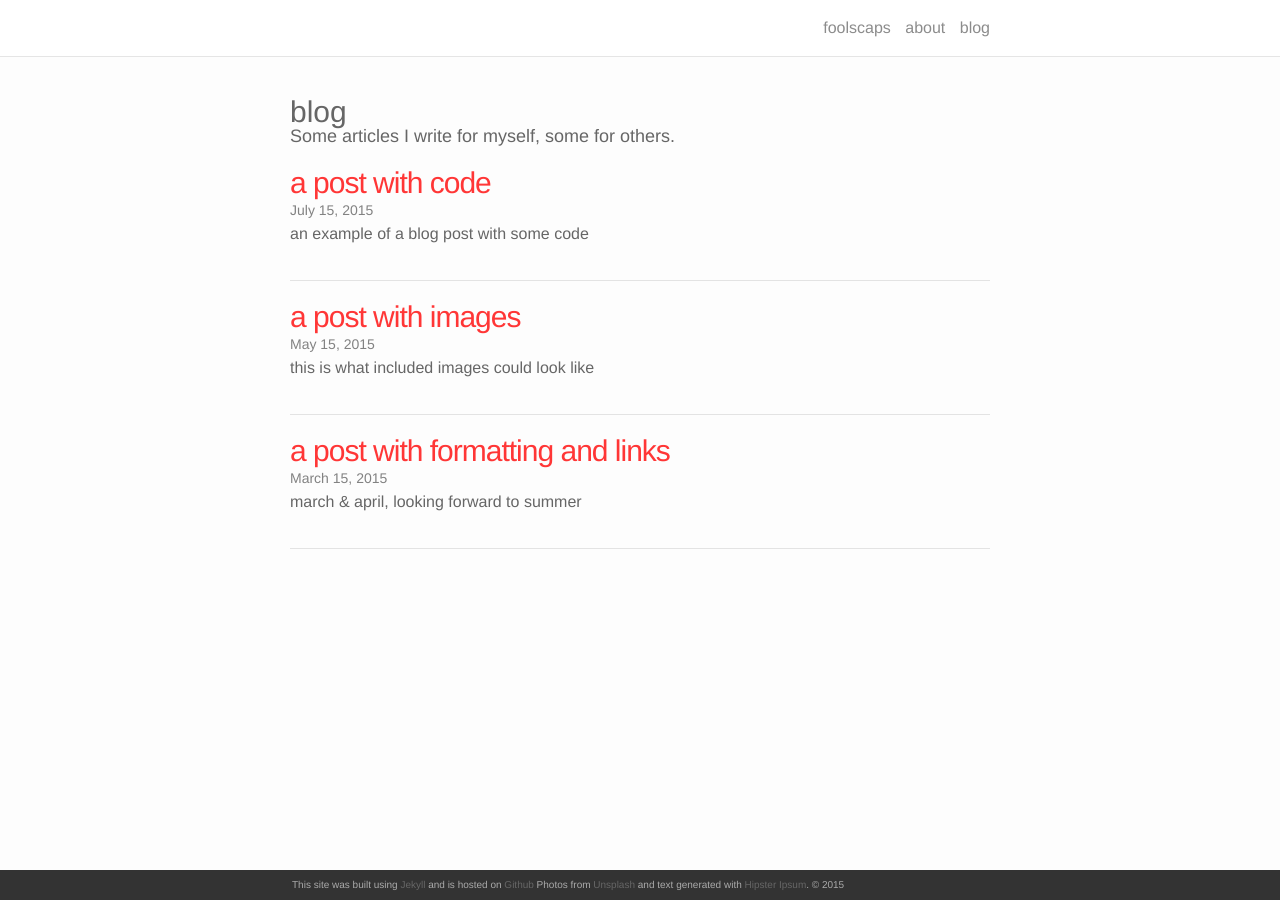
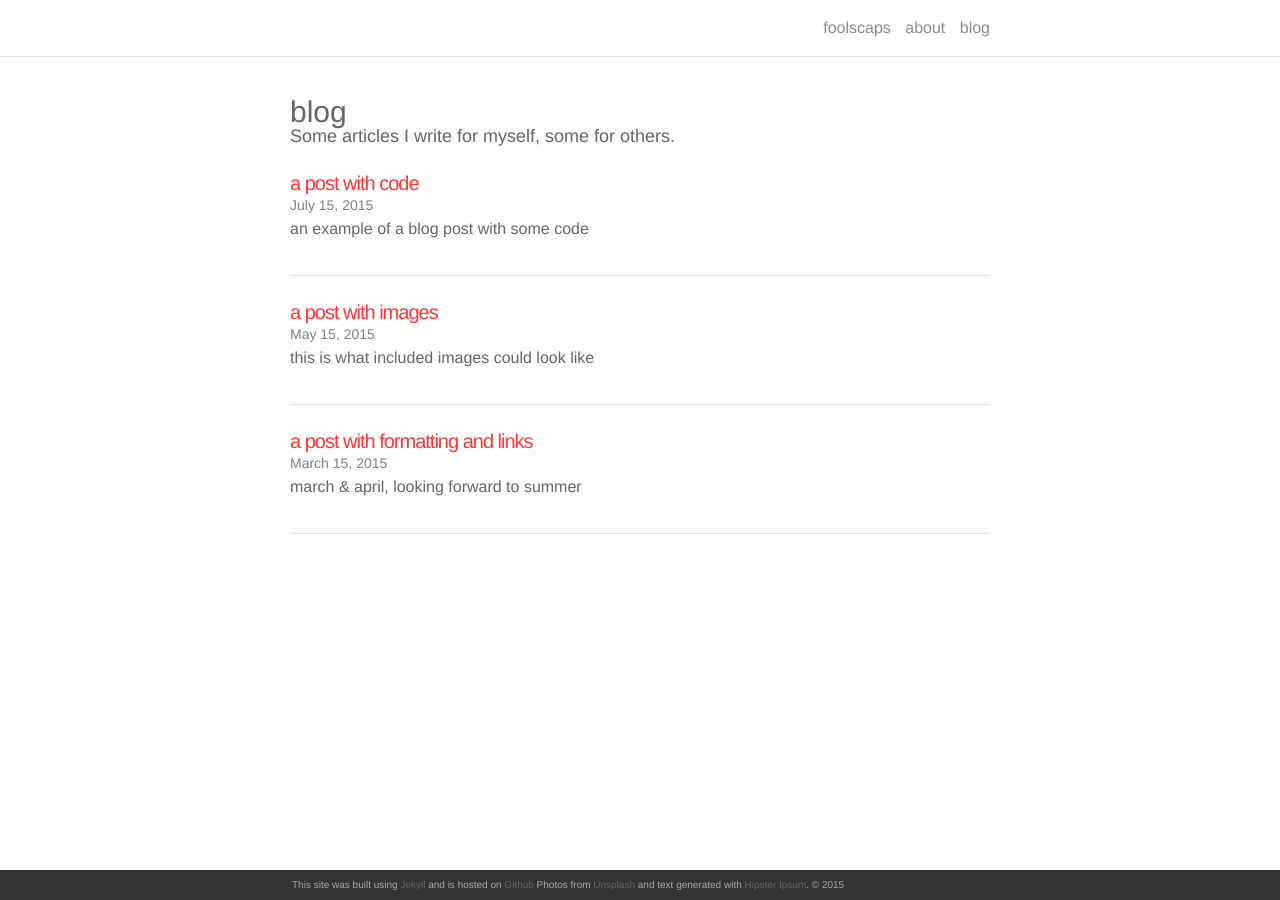
Before and after one commit to foolscaps/foolscaps.github.io, a Jekyll site: the page built from blog.md, in a window 1280 px wide. Built offline with Jekyll 4.4.1, drawn with Linux system fonts in a browser that asks for light colours; nearby versions of some CDN libraries.

Commit message:
Update _layout.scss

```diff
--- a/_sass/_layout.scss
+++ b/_sass/_layout.scss
@@ -139,11 +139,11 @@ text-align: center;
 margin-bottom: $vertical-spacing-unit;
 }
 .post-title {
-font-size: 30px;
+font-size: 20px;
 letter-spacing: -1px;
 line-height: 1;
 @include media-query($on-laptop) {
-font-size: 20px;
+font-size: 18px;
     }
 }
 .post-content {
```
